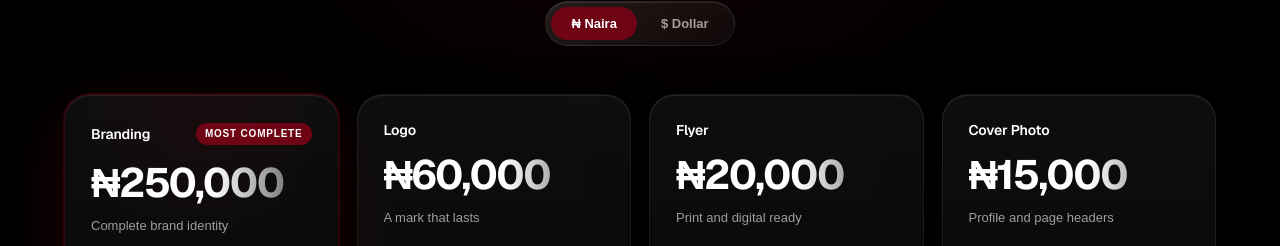
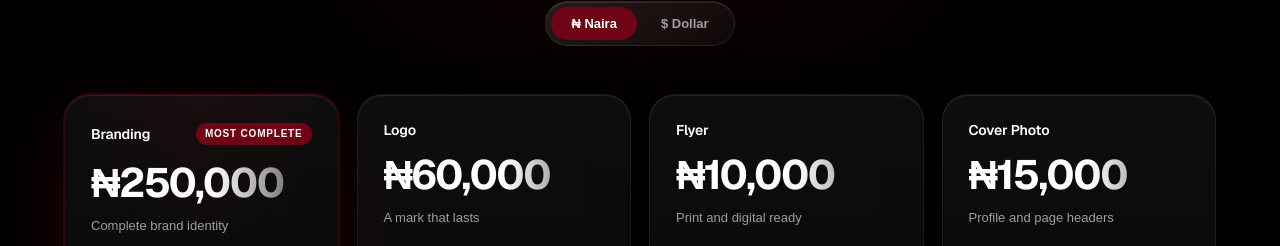
Before and after one commit to great000-bit/port20, a React (Vite) app: page /graphics in a window 1280 px wide. Shown: the part 2944-3190 px from the top of the page. Built offline with nearby package versions, Linux system fonts and the light colour scheme; a web font is replaced by a local one.

Commit message:
Lower flyer rate to 10,000 naira
Co-Authored-By: Claude Sonnet 5.5 <noreply@anthropic.com>
Claude-Session: https://claude.ai/code/session_0154tSJFTUJrSZrDoXw5xDY5

```diff
--- a/src/components/graphics/RateCard.tsx
+++ b/src/components/graphics/RateCard.tsx
@@ -46,7 +46,7 @@ const PLANS: Plan[] = [
     id: "flyer",
     name: "Flyer",
     tagline: "Print and digital ready",
-    price: { NGN: "₦20,000", USD: "$15" },
+    price: { NGN: "₦10,000", USD: "$7" },
     features: [
       "1 custom flyer design",
       "2 rounds of revisions",
```
